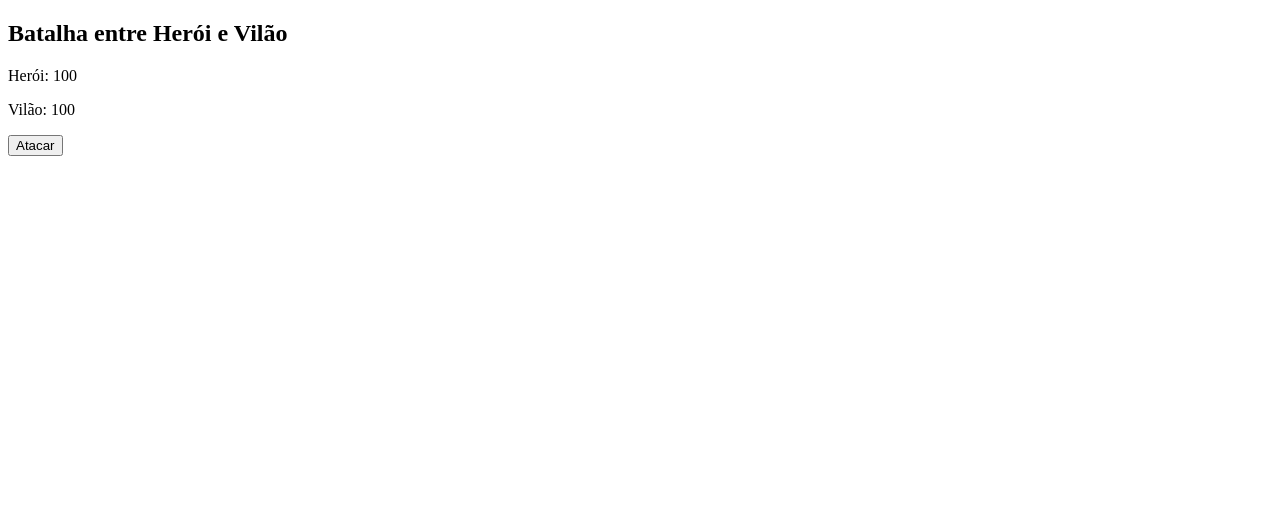
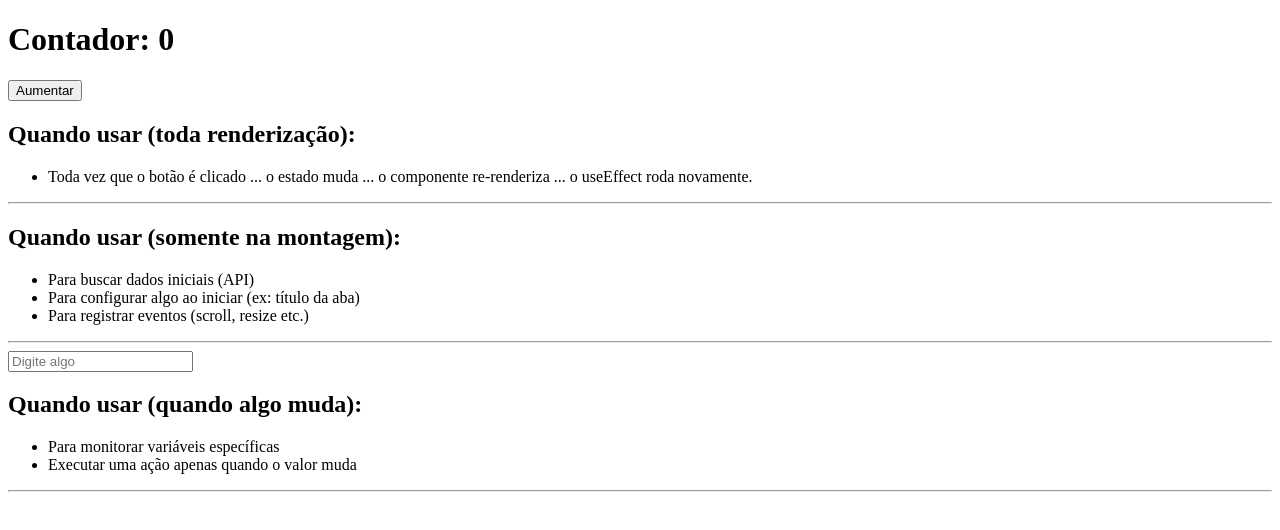
Before and after one commit to hygorrasec/curso_react, a React (Vite) app: page / in a window 1280 px wide. Shown: the top 530 px of the page. Built offline with nearby package versions, Linux system fonts and the light colour scheme.

Commit message:
Exemplos práticos de useEffect.

```diff
--- a/src/App.tsx
+++ b/src/App.tsx
@@ -1,7 +1,15 @@
-import Batalha from "./components/Batalha"
+import Exemplo1 from "./components/Exemplo1"
+import Exemplo2 from "./components/Exemplo2"
+import Exemplo3 from "./components/Exemplo3"
 
 function App() {
-  return <Batalha />
+  return (
+    <>
+      <Exemplo1 />
+      <Exemplo2 />
+      <Exemplo3 />
+    </>
+  )
 }
 
 export default App
--- a/src/components/Batalha.tsx
+++ /dev/null
@@ -1,33 +0,0 @@
-import { useState } from "react";
-
-export default function Batalha() {
-    const [heroi, setHeroi] = useState({ nome: "Herói", vida: 100 });
-    const [vilao, setVilao] = useState({ nome: "Vilão", vida: 100 });
-
-    const atacar = () => {
-        const dano = 30;
-        setVilao((dados) => ({
-            ...dados,  // ("..." spread operator) espalha (ou copia) todas as chaves e valores do objeto atual
-            vida: Math.max(0, dados.vida - dano)  // Agora podemos sobrescrever qualquer chave que quiser no mesmo objeto
-        }));
-        // Sem usar o spread operator, teriamos que copiar todas as chaves.
-        // setVilao((dados) => {
-        //     return {
-        //         nome: dados.nome,
-        //         vida: Math.max(0, dados.vida - dano)
-        //     };
-        // });
-    };
-
-    return (
-        <div>
-            <h2>Batalha entre {heroi.nome} e {vilao.nome}</h2>
-            <p>{heroi.nome}: {heroi.vida}</p>
-            <p>{vilao.nome}: {vilao.vida}</p>
-
-            <button onClick={atacar}>Atacar</button>
-
-            {vilao.vida <= 0 && <p>{heroi.nome} venceu!</p>}
-        </div>
-    );
-}
--- /dev/null
+++ b/src/components/Exemplo1.tsx
@@ -0,0 +1,21 @@
+import { useState, useEffect } from "react";
+
+export default function Exemplo1() {
+    const [contador, setContador] = useState(0);
+
+    useEffect(() => {
+        console.log("Componente renderizado!");
+    });
+
+    return (
+        <>
+            <h1>Contador: {contador}</h1>
+            <button onClick={() => setContador(contador + 1)}>Aumentar</button>
+            <h2>Quando usar (toda renderização):</h2>
+            <ul>
+                <li>Toda vez que o botão é clicado ... o estado muda ... o componente re-renderiza ... o useEffect roda novamente.</li>
+            </ul>
+            <hr />
+        </>
+    )
+}
--- /dev/null
+++ b/src/components/Exemplo2.tsx
@@ -0,0 +1,19 @@
+import { useEffect } from "react";
+
+export default function Exemplo2() {
+    useEffect(() => {
+        console.log("Executa apenas uma vez (montagem).");
+    }, []);
+
+    return (
+        <>
+            <h2>Quando usar (somente na montagem):</h2>
+            <ul>
+                <li>Para buscar dados iniciais (API)</li>
+                <li>Para configurar algo ao iniciar (ex: título da aba)</li>
+                <li>Para registrar eventos (scroll, resize etc.)</li>
+            </ul>
+            <hr />
+        </>
+    )
+}
--- /dev/null
+++ b/src/components/Exemplo3.tsx
@@ -0,0 +1,28 @@
+import { useState, useEffect } from "react";
+
+export default function Exemplo3() {
+    const [nome, setNome] = useState("");
+
+    useEffect(() => {
+        console.log("O texto mudou para:", nome);
+    }, [nome]);
+
+    return (
+        <>
+            <div>
+                <input
+                    type="text"
+                    placeholder="Digite algo"
+                    value={nome}
+                    onChange={(e) => setNome(e.target.value)}
+                />
+            </div>
+            <h2>Quando usar (quando algo muda):</h2>
+            <ul>
+                <li>Para monitorar variáveis específicas</li>
+                <li>Executar uma ação apenas quando o valor muda</li>
+            </ul>
+            <hr />
+        </>
+    )
+}
```
Also changed, not shown: 1 other file (tests, documents, lock files or other folders).
